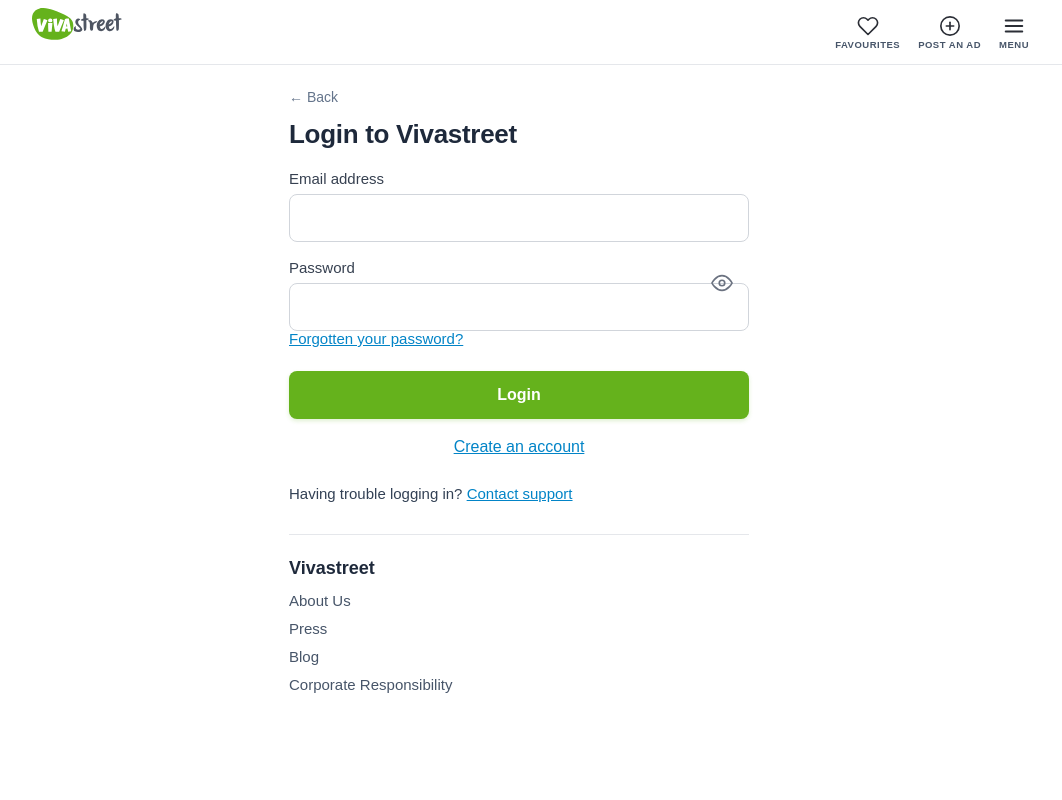
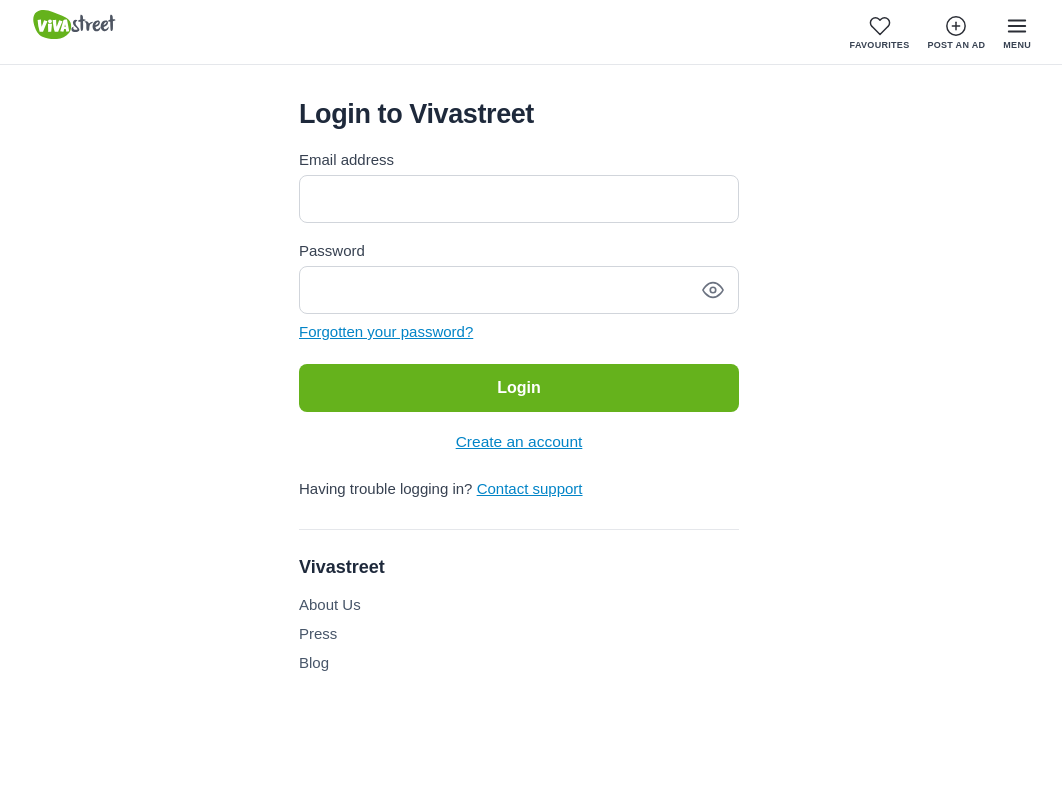
Before and after one commit to Vishalsaini6367/vivastreet, a React (Vite) app: page / in a window 1280 px wide. Both pictures are taken after a click on the link "My account". Shown: the top 800 px of the page, without its empty margins (121-1183 px from the left). Built offline with nearby package versions, Linux system fonts and the light colour scheme.

Commit message:
Fix login page alignment, eye icon positioning, remove back button and dark footer to match official screenshot

```diff
--- a/src/App.tsx
+++ b/src/App.tsx
@@ -447,14 +447,11 @@
       )}
 
       {page === 'login' && (
-        <LoginPage
-          setPage={(p) => navigateTo(p)}
-          onBack={handleGoBack}
-        />
+        <LoginPage setPage={(p) => navigateTo(p)} />
       )}
 
-      {/* Footer */}
-      <Footer />
+      {/* Footer (all pages except login) */}
+      {page !== 'login' && <Footer />}
     </div>
   );
 }
--- a/src/components/LoginPage.tsx
+++ b/src/components/LoginPage.tsx
@@ -3,14 +3,15 @@
 
 interface LoginPageProps {
   setPage: (page: "home" | "search" | "detail" | "post-ad" | "login") => void;
-  onBack?: () => void;
 }
 
-export const LoginPage: React.FC<LoginPageProps> = ({ setPage, onBack }) => {
+export const LoginPage: React.FC<LoginPageProps> = ({ setPage }) => {
   const [email, setEmail] = useState("");
   const [password, setPassword] = useState("");
   const [showPassword, setShowPassword] = useState(false);
   const [menuOpen, setMenuOpen] = useState(false);
+  const [emailFocused, setEmailFocused] = useState(false);
+  const [passwordFocused, setPasswordFocused] = useState(false);
   const [loggedInToast, setLoggedInToast] = useState(false);
 
   useEffect(() => {
@@ -35,8 +36,8 @@
   };
 
   return (
-    <div style={{ backgroundColor: "#ffffff", minHeight: "100vh", display: "flex", flexDirection: "column" }}>
-      {/* 1. OFFICIAL WHITE LOGIN HEADER */}
+    <div style={{ backgroundColor: "#ffffff", minHeight: "100vh", display: "flex", flexDirection: "column", color: "#1e293b", fontFamily: "Arial, sans-serif" }}>
+      {/* 1. TOP WHITE HEADER */}
       <header
         style={{
           backgroundColor: "#ffffff",
@@ -51,7 +52,7 @@
           style={{
             maxWidth: 1056,
             margin: "0 auto",
-            padding: "8px 16px",
+            padding: "10px 16px",
             display: "flex",
             alignItems: "center",
             justifyContent: "space-between",
@@ -70,8 +71,8 @@
           >
             <svg
               style={{
-                width: 140,
-                height: 48,
+                width: 135,
+                height: 44,
                 display: "block",
               }}
             >
@@ -79,8 +80,8 @@
             </svg>
           </a>
 
-          {/* 3 Right Action Buttons: FAVOURITES, POST AN AD, MENU */}
-          <div style={{ display: "flex", alignItems: "center", gap: 14 }}>
+          {/* Right Action Icons: FAVOURITES, POST AN AD, MENU */}
+          <div style={{ display: "flex", alignItems: "center", gap: 18 }}>
             {/* Favourites */}
             <button
               type="button"
@@ -88,12 +89,12 @@
               style={{
                 background: "none",
                 border: "none",
-                padding: "4px 2px",
+                padding: "2px 0",
                 cursor: "pointer",
                 display: "flex",
                 flexDirection: "column",
                 alignItems: "center",
-                gap: 2,
+                gap: 3,
               }}
               aria-label="Favourites"
             >
@@ -103,7 +104,7 @@
                 height="22"
                 fill="none"
                 stroke="#2b2e36"
-                strokeWidth="1.8"
+                strokeWidth="1.6"
                 strokeLinecap="round"
                 strokeLinejoin="round"
               >
@@ -111,10 +112,10 @@
               </svg>
               <span
                 style={{
-                  fontSize: 9.5,
+                  fontSize: 9,
                   fontWeight: 700,
-                  color: "#475569",
-                  letterSpacing: 0.5,
+                  color: "#374151",
+                  letterSpacing: 0.3,
                   textTransform: "uppercase",
                 }}
               >
@@ -129,12 +130,12 @@
               style={{
                 background: "none",
                 border: "none",
-                padding: "4px 2px",
+                padding: "2px 0",
                 cursor: "pointer",
                 display: "flex",
                 flexDirection: "column",
                 alignItems: "center",
-                gap: 2,
+                gap: 3,
               }}
               aria-label="Post an Ad"
             >
@@ -144,7 +145,7 @@
                 height="22"
                 fill="none"
                 stroke="#2b2e36"
-                strokeWidth="1.8"
+                strokeWidth="1.6"
                 strokeLinecap="round"
                 strokeLinejoin="round"
               >
@@ -154,10 +155,10 @@
               </svg>
               <span
                 style={{
-                  fontSize: 9.5,
+                  fontSize: 9,
                   fontWeight: 700,
-                  color: "#475569",
-                  letterSpacing: 0.5,
+                  color: "#374151",
+                  letterSpacing: 0.3,
                   textTransform: "uppercase",
                 }}
               >
@@ -172,12 +173,12 @@
               style={{
                 background: "none",
                 border: "none",
-                padding: "4px 2px",
+                padding: "2px 0",
                 cursor: "pointer",
                 display: "flex",
                 flexDirection: "column",
                 alignItems: "center",
-                gap: 2,
+                gap: 3,
               }}
               aria-label="Menu"
             >
@@ -187,7 +188,7 @@
                 height="22"
                 fill="none"
                 stroke="#2b2e36"
-                strokeWidth="2.2"
+                strokeWidth="2"
                 strokeLinecap="round"
                 strokeLinejoin="round"
               >
@@ -197,10 +198,10 @@
               </svg>
               <span
                 style={{
-                  fontSize: 9.5,
+                  fontSize: 9,
                   fontWeight: 700,
-                  color: "#475569",
-                  letterSpacing: 0.5,
+                  color: "#374151",
+                  letterSpacing: 0.3,
                   textTransform: "uppercase",
                 }}
               >
@@ -211,59 +212,36 @@
         </div>
       </header>
 
-      {/* 2. MAIN LOGIN FORM CONTAINER */}
+      {/* 2. MAIN LOGIN CONTENT */}
       <main
         style={{
           flex: "1 0 auto",
           width: "100%",
-          padding: "24px 20px 40px",
+          padding: "36px 16px 40px",
           boxSizing: "border-box",
         }}
       >
         <div
           style={{
-            maxWidth: 460,
+            maxWidth: 440,
             margin: "0 auto",
             boxSizing: "border-box",
           }}
         >
-          {/* Back button if available */}
-          {onBack && (
-            <button
-              type="button"
-              onClick={onBack}
-              style={{
-                background: "none",
-                border: "none",
-                color: "#64748b",
-                display: "inline-flex",
-                alignItems: "center",
-                gap: 6,
-                cursor: "pointer",
-                fontSize: 14,
-                fontWeight: 500,
-                padding: 0,
-                marginBottom: 16,
-              }}
-            >
-              <span>← Back</span>
-            </button>
-          )}
-
-          {/* Heading */}
+          {/* Title */}
           <h1
             style={{
-              fontSize: 26,
+              fontSize: 27,
               fontWeight: 700,
               color: "#1e293b",
               margin: "0 0 24px 0",
-              letterSpacing: "-0.3px",
+              letterSpacing: "-0.4px",
             }}
           >
             Login to Vivastreet
           </h1>
 
-          {/* Login Notification Toast */}
+          {/* Toast Notification */}
           {loggedInToast && (
             <div
               style={{
@@ -275,19 +253,16 @@
                 marginBottom: 20,
                 fontSize: 14,
                 fontWeight: 600,
-                display: "flex",
-                alignItems: "center",
-                gap: 8,
               }}
             >
-              <span>✓ Logged in successfully! Redirecting...</span>
+              ✓ Logged in successfully! Redirecting...
             </div>
           )}
 
-          {/* Login Form */}
+          {/* Form */}
           <form onSubmit={handleSubmit}>
             {/* Email Address */}
-            <div style={{ marginBottom: 18 }}>
+            <div style={{ marginBottom: 20 }}>
               <label
                 htmlFor="login-email"
                 style={{
@@ -300,38 +275,48 @@
               >
                 Email address
               </label>
+              <div
+                style={{
+                  width: "100%",
+                  height: 48,
+                  border: emailFocused ? "1.5px solid #65b21c" : "1px solid #d1d5db",
+                  borderRadius: 8,
+                  boxSizing: "border-box",
+                  backgroundColor: "#ffffff",
+                  boxShadow: emailFocused ? "0 0 0 3px rgba(101, 178, 28, 0.15)" : "none",
+                  transition: "border-color 0.2s, box-shadow 0.2s",
+                  display: "flex",
+                  alignItems: "center",
+                }}
+              >
                 <input
                   id="login-email"
                   type="email"
                   required
                   value={email}
                   onChange={(e) => setEmail(e.target.value)}
+                  onFocus={() => setEmailFocused(true)}
+                  onBlur={() => setEmailFocused(false)}
                   style={{
                     width: "100%",
-                  height: 48,
-                  padding: "10px 14px",
-                  border: "1.5px solid #d1d5db",
-                  borderRadius: 8,
+                    height: "100%",
+                    border: "none",
+                    outline: "none",
+                    backgroundColor: "transparent",
+                    padding: "0 14px",
                     fontSize: 16,
-                  outline: "none",
+                    color: "#1e293b",
                     boxSizing: "border-box",
-                  color: "#1e293b",
-                  backgroundColor: "#ffffff",
-                  transition: "border-color 0.2s, box-shadow 0.2s",
-                }}
-                onFocus={(e) => {
-                  e.target.style.borderColor = "#65b21c";
-                  e.target.style.boxShadow = "0 0 0 3px rgba(101, 178, 28, 0.15)";
-                }}
-                onBlur={(e) => {
-                  e.target.style.borderColor = "#d1d5db";
-                  e.target.style.boxShadow = "none";
+                    float: "none",
+                    clear: "none",
+                    boxShadow: "none",
                   }}
                 />
               </div>
+            </div>
 
             {/* Password */}
-            <div style={{ marginBottom: 14 }}>
+            <div style={{ marginBottom: 10 }}>
               <label
                 htmlFor="login-password"
                 style={{
@@ -344,75 +329,65 @@
               >
                 Password
               </label>
-              <div style={{ position: "relative", width: "100%" }}>
+              <div
+                style={{
+                  width: "100%",
+                  height: 48,
+                  border: passwordFocused ? "1.5px solid #65b21c" : "1px solid #d1d5db",
+                  borderRadius: 8,
+                  boxSizing: "border-box",
+                  backgroundColor: "#ffffff",
+                  boxShadow: passwordFocused ? "0 0 0 3px rgba(101, 178, 28, 0.15)" : "none",
+                  transition: "border-color 0.2s, box-shadow 0.2s",
+                  display: "flex",
+                  alignItems: "center",
+                }}
+              >
                 <input
                   id="login-password"
                   type={showPassword ? "text" : "password"}
                   required
                   value={password}
                   onChange={(e) => setPassword(e.target.value)}
+                  onFocus={() => setPasswordFocused(true)}
+                  onBlur={() => setPasswordFocused(false)}
                   style={{
-                    width: "100%",
-                    height: 48,
-                    padding: "10px 46px 10px 14px",
-                    border: "1.5px solid #d1d5db",
-                    borderRadius: 8,
+                    flex: 1,
+                    height: "100%",
+                    border: "none",
+                    outline: "none",
+                    backgroundColor: "transparent",
+                    padding: "0 14px",
                     fontSize: 16,
-                    outline: "none",
+                    color: "#1e293b",
                     boxSizing: "border-box",
-                    color: "#1e293b",
-                    backgroundColor: "#ffffff",
-                    transition: "border-color 0.2s, box-shadow 0.2s",
-                  }}
-                  onFocus={(e) => {
-                    e.target.style.borderColor = "#65b21c";
-                    e.target.style.boxShadow = "0 0 0 3px rgba(101, 178, 28, 0.15)";
-                  }}
-                  onBlur={(e) => {
-                    e.target.style.borderColor = "#d1d5db";
-                    e.target.style.boxShadow = "none";
+                    float: "none",
+                    clear: "none",
+                    boxShadow: "none",
                   }}
                 />
                 <button
                   type="button"
                   onClick={() => setShowPassword(!showPassword)}
                   style={{
-                    position: "absolute",
-                    right: 12,
-                    top: "50%",
-                    transform: "translateY(-50%)",
                     background: "none",
                     border: "none",
+                    padding: "0 14px",
+                    height: "100%",
                     cursor: "pointer",
-                    padding: 4,
-                    color: "#6b7280",
                     display: "flex",
                     alignItems: "center",
                     justifyContent: "center",
+                    color: "#6b7280",
                   }}
                   aria-label={showPassword ? "Hide password" : "Show password"}
                 >
-                  {showPassword ? (
                   <svg
                     viewBox="0 0 24 24"
                     width="22"
                     height="22"
                     fill="none"
-                      stroke="currentColor"
-                      strokeWidth="1.8"
-                      strokeLinecap="round"
-                      strokeLinejoin="round"
-                    >
-                      <path d="M17.94 17.94A10.07 10.07 0 0 1 12 20c-7 0-11-8-11-8a18.45 18.45 0 0 1 5.06-5.94M9.9 4.24A9.12 9.12 0 0 1 12 4c7 0 11 8 11 8a18.5 18.5 0 0 1-2.16 3.19m-6.72-1.07a3 3 0 1 1-4.24-4.24" />
-                      <line x1="1" y1="1" x2="23" y2="23" />
-                    </svg>
-                  ) : (
-                    <svg
-                      viewBox="0 0 24 24"
-                      width="22"
-                      height="22"
-                      fill="none"
-                      stroke="currentColor"
+                    stroke="#6b7280"
                     strokeWidth="1.8"
                     strokeLinecap="round"
                     strokeLinejoin="round"
@@ -420,7 +395,6 @@
                     <path d="M1 12s4-8 11-8 11 8 11 8-4 8-11 8-11-8-11-8z" />
                     <circle cx="12" cy="12" r="3" />
                   </svg>
-                  )}
                 </button>
               </div>
             </div>
@@ -436,13 +410,14 @@
                   fontSize: 15,
                   textDecoration: "underline",
                   fontWeight: 400,
+                  display: "inline-block",
                 }}
               >
                 Forgotten your password?
               </a>
             </div>
 
-            {/* Green Login Button */}
+            {/* Flat Lime Green Login Button */}
             <button
               type="submit"
               style={{
@@ -455,11 +430,10 @@
                 border: "none",
                 borderRadius: 8,
                 cursor: "pointer",
-                transition: "background-color 0.2s",
+                transition: "background-color 0.15s ease",
                 display: "flex",
                 alignItems: "center",
                 justifyContent: "center",
-                boxShadow: "0 2px 4px rgba(101, 178, 28, 0.2)",
               }}
               onMouseEnter={(e) => (e.currentTarget.style.backgroundColor = "#5ca119")}
               onMouseLeave={(e) => (e.currentTarget.style.backgroundColor = "#65b21c")}
@@ -468,14 +442,14 @@
             </button>
 
             {/* Create an account */}
-            <div style={{ textAlign: "center", marginTop: 20 }}>
+            <div style={{ textAlign: "center", marginTop: 22 }}>
               <a
                 href="https://www.vivastreet.co.uk/register"
                 target="_blank"
                 rel="noreferrer"
                 style={{
                   color: "#0284c7",
-                  fontSize: 16,
+                  fontSize: 15.5,
                   fontWeight: 500,
                   textDecoration: "underline",
                   display: "inline-block",
@@ -491,7 +465,7 @@
                 marginTop: 28,
                 marginBottom: 28,
                 fontSize: 15,
-                color: "#334155",
+                color: "#374151",
                 lineHeight: 1.5,
               }}
             >
@@ -510,12 +484,12 @@
             </div>
           </form>
 
-          {/* Divider */}
-          <div style={{ borderTop: "1px solid #e5e7eb", margin: "24px 0" }} />
+          {/* Thin Divider */}
+          <div style={{ borderTop: "1px solid #e5e7eb", margin: "24px 0 28px 0" }} />
 
-          {/* Vivastreet Sub-links matching screenshot preview */}
-          <div style={{ paddingBottom: 24 }}>
-            <h3
+          {/* Sub-footer Section matching screenshot */}
+          <div style={{ paddingBottom: 40 }}>
+            <h2
               style={{
                 fontSize: 18,
                 fontWeight: 700,
@@ -524,55 +498,32 @@
               }}
             >
               Vivastreet
-            </h3>
-            <ul
-              style={{
-                listStyle: "none",
-                padding: 0,
-                margin: 0,
-                display: "flex",
-                flexDirection: "column",
-                gap: 12,
-              }}
-            >
-              <li>
+            </h2>
+            <div style={{ display: "flex", flexDirection: "column", gap: 14 }}>
               <a
                 href="https://www.vivastreet.co.uk/s/about-us"
                 style={{ color: "#475569", textDecoration: "none", fontSize: 15 }}
               >
                 About Us
               </a>
-              </li>
-              <li>
               <a
                 href="https://www.vivastreet.co.uk/s/press"
                 style={{ color: "#475569", textDecoration: "none", fontSize: 15 }}
               >
                 Press
               </a>
-              </li>
-              <li>
               <a
                 href="https://www.vivastreet.co.uk/blog/"
                 style={{ color: "#475569", textDecoration: "none", fontSize: 15 }}
               >
                 Blog
               </a>
-              </li>
-              <li>
-                <a
-                  href="https://www.vivastreet.co.uk/s/corporate_responsibility"
-                  style={{ color: "#475569", textDecoration: "none", fontSize: 15 }}
-                >
-                  Corporate Responsibility
-                </a>
-              </li>
-            </ul>
+            </div>
           </div>
         </div>
       </main>
 
-      {/* 3. SLIDE-OUT MENU DRAWER PORTAL (When MENU is clicked) */}
+      {/* 3. SLIDE-OUT MENU DRAWER PORTAL (When MENU is tapped) */}
       {menuOpen &&
         createPortal(
           <>
@@ -588,7 +539,7 @@
               }}
             />
 
-            {/* Close button X right outside the drawer */}
+            {/* Close button X */}
             <button
               type="button"
               className="vs-mobile-sidebar-close"
@@ -648,7 +599,7 @@
                 flexDirection: "column",
               }}
             >
-              {/* 1. My account - dark slate */}
+              {/* 1. My account */}
               <a
                 href="#"
                 onClick={(e) => {
@@ -694,7 +645,7 @@
                 Help
               </a>
 
-              {/* 3. Post your Ad - Vibrant Orange with white (+) icon */}
+              {/* 3. Post your Ad */}
               <a
                 href="#"
                 onClick={(e) => {
@@ -738,7 +689,7 @@
                 Post your Ad
               </a>
 
-              {/* 4. Other links on slate-grey background */}
+              {/* 4. Other links */}
               <div
                 style={{
                   display: "flex",
```
Lines whose indentation alone changed are shown as unchanged.
